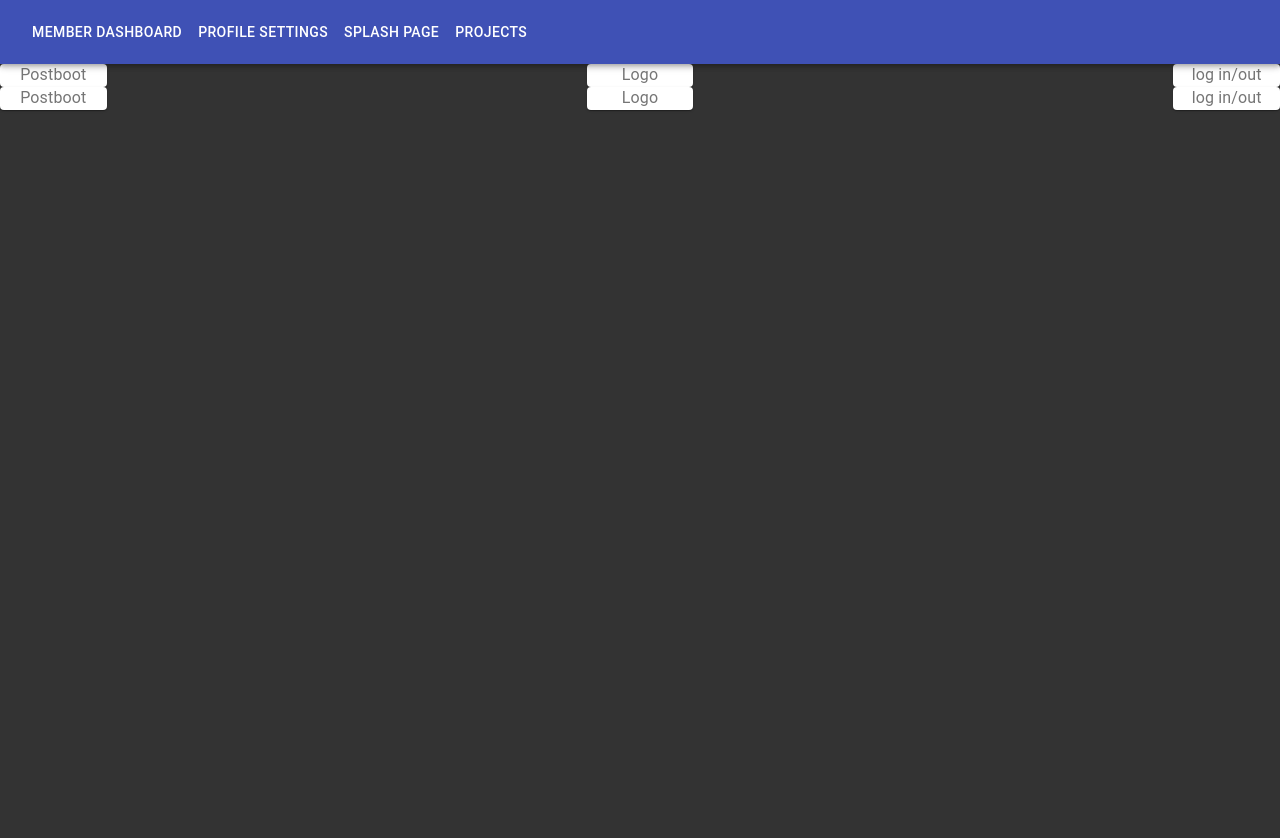
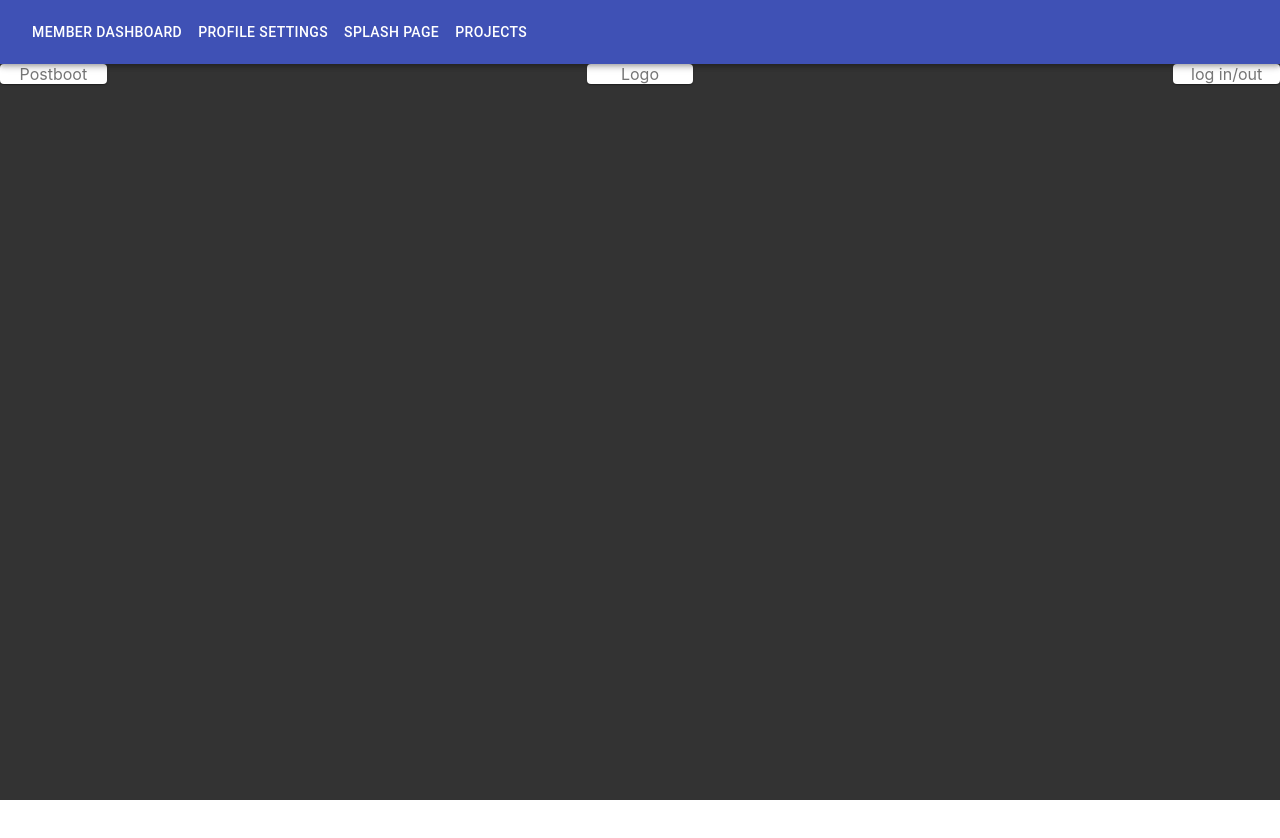
Before and after one commit to postboot/postboot, a React (Create React App) app in the folder client/: page / in a window 1280 px wide. Shown: the top 838 px of the page. After the commit the page ends 800 px from the top, so only its background shows below. Built offline with nearby package versions, Linux system fonts and the light colour scheme.

Commit message:
delete double nav

```diff
--- a/client/src/pages/Splashpage.js
+++ b/client/src/pages/Splashpage.js
@@ -12,13 +12,6 @@ function SplashPage() {
     return (
         <>
 
-            <div className="App-header">
-                <React.Fragment>
-                    <CssBaseline/>
-                    <Newnav />
-                </React.Fragment>
-            </div>
-
         </>
     )
 };
```
